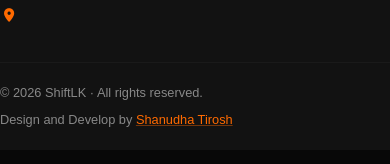
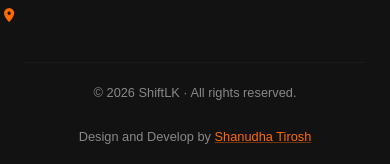
Before and after one commit to ShanudhaTirosh/nextvpn, a React (Create React App) app: page /login in a window 390 px wide. Shown: the part 1477-1641 px from the top of the page. Built offline with nearby package versions, Linux system fonts and the light colour scheme; no server answers; the database is empty.

Commit message:
feat: implement site footer component and initialize home page structure

```diff
--- a/src/components/Footer.jsx
+++ b/src/components/Footer.jsx
@@ -9,7 +9,7 @@ const Footer = () => {
     <footer className="footer-main mt-16">
       <div className="footer-gradient-line"></div>
 
-      <div className="container-main footer-content">
+      <div className="container-main footer-content px-8 lg:px-24">
         <div className="row g-4">
 
           {/* Brand Col */}
@@ -72,10 +72,10 @@ const Footer = () => {
       </div>
 
       {/* Bottom Bar */}
-      <div className="container-main">
-        <div className="footer-bottom reveal-on-scroll">
-          <p className="mb-0">© {new Date().getFullYear()} {settings.siteName} · All rights reserved.</p>
-          <p className="mb-0">
+      <div className="container-main px-6 md:px-12">
+        <div className="footer-bottom flex flex-col md:flex-row items-center justify-between py-6 w-full reveal-on-scroll">
+          <p className="mb-0 text-center md:text-left text-sm text-slate-400">© {new Date().getFullYear()} {settings.siteName} · All rights reserved.</p>
+          <p className="mb-0 text-center md:text-right text-sm text-slate-400 mt-3 md:mt-0">
             Design and Develop by{' '}
             <a
               href="https://shanudhatirosh.github.io/"
--- a/src/pages/Home.jsx
+++ b/src/pages/Home.jsx
@@ -88,13 +88,13 @@ const Home = () => {
               </h1>
               {/* Body */}
               <p className="text-slate-400 text-lg mb-8 max-w-md leading-relaxed">
-                Enterprise Web Hosting, Ultra-Fast VPS, Dedicated Servers,
-                Scalable Cloud &amp; Low-Latency Game Hosting — with 24/7 Expert Support.
+                High-Performance V2Ray &amp; Netch VPN Servers, Ultra-Low Latency Nodes,
+                Multi-Protocol Support &amp; Bypass-Ready Configs — with 24/7 Stable Uptime.
               </p>
               {/* Button row */}
               <div className="flex flex-wrap items-center gap-4 mb-10">
-                <Link to={currentUser ? "/portal/dashboard" : "/pricing"} className="text-decoration-none flex items-center gap-2 px-8 py-3.5 rounded-xl font-bold text-brand-bg bg-gradient-to-r from-brand-primary to-brand-glow hover:scale-105 transition-all duration-300 shadow-[0_0_30px_rgba(255,106,0,0.4)] hover:shadow-[0_0_40px_rgba(255,106,0,0.6)] border-0">
-                  {currentUser ? 'Go to Dashboard' : 'Explore Now'} <i className="fa-solid fa-arrow-right text-sm"></i>
+                <Link to="/pricing" className="text-decoration-none flex items-center gap-2 px-8 py-3.5 rounded-xl font-bold text-brand-bg bg-gradient-to-r from-brand-primary to-brand-glow hover:scale-105 transition-all duration-300 shadow-[0_0_30px_rgba(255,106,0,0.4)] hover:shadow-[0_0_40px_rgba(255,106,0,0.6)] border-0">
+                  Explore Now <i className="fa-solid fa-arrow-right text-sm"></i>
                 </Link>
 
                 <Link to="/contact" className="btn-outline">
--- a/src/styles/components.css
+++ b/src/styles/components.css
@@ -1,17 +1,17 @@
 /* ── Navbar ── */
 .navbar-main{position:fixed;top:0;left:0;width:100%;z-index:1000;background:transparent;transition:all .4s ease;padding:12px 0}
-.navbar-main.scrolled{background:rgba(8,8,8,.95);backdrop-filter:blur(20px);-webkit-backdrop-filter:blur(20px);border-bottom:1px solid var(--glass-border)}
+.navbar-main.scrolled{background:rgba(8,8,8,.95);-webkit-backdrop-filter:blur(20px);backdrop-filter:blur(20px);border-bottom:1px solid var(--glass-border)}
 .navbar-brand-icon{color:var(--orange-main);font-size:1.4rem;margin-right:8px}
 .navbar-brand-text{font-weight:800;font-size:1.2rem;color:#fff}
-.navbar-brand-text span{background:var(--grad-premium);-webkit-background-clip:text;-webkit-text-fill-color:transparent}
+.navbar-brand-text span{background:var(--grad-premium);-webkit-background-clip:text;background-clip:text;-webkit-text-fill-color:transparent}
 .nav-link-custom{color:var(--text-secondary)!important;font-weight:500;font-size:.9rem;transition:color .3s ease;padding:8px 16px!important}
 .nav-link-custom:hover,.nav-link-custom.active{color:var(--orange-main)!important}
 .navbar-avatar{width:36px;height:36px;border-radius:50%;border:2px solid var(--orange-main);object-fit:cover;cursor:pointer}
 .navbar-avatar-initials{width:36px;height:36px;border-radius:50%;background:var(--grad-premium);display:flex;align-items:center;justify-content:center;font-weight:700;font-size:.8rem;color:#000;cursor:pointer}
-.navbar-dropdown{background:var(--glass-bg)!important;backdrop-filter:var(--glass-blur);border:1px solid var(--glass-border)!important;border-radius:12px!important;box-shadow:var(--glass-shadow)!important;padding:8px!important}
+.navbar-dropdown{background:var(--glass-bg)!important;-webkit-backdrop-filter:var(--glass-blur);backdrop-filter:var(--glass-blur);border:1px solid var(--glass-border)!important;border-radius:12px!important;box-shadow:var(--glass-shadow)!important;padding:8px!important}
 .navbar-dropdown .dropdown-item{color:var(--text-secondary)!important;padding:8px 16px;border-radius:8px;font-size:.9rem;transition:all .2s}
 .navbar-dropdown .dropdown-item:hover{background:rgba(255,106,0,.08)!important;color:var(--orange-main)!important}
-.mobile-menu{background:var(--glass-bg);backdrop-filter:var(--glass-blur);border-bottom:1px solid var(--glass-border)}
+.mobile-menu{background:var(--glass-bg);-webkit-backdrop-filter:var(--glass-blur);backdrop-filter:var(--glass-blur);border-bottom:1px solid var(--glass-border)}
 
 /* ── Hero ── */
 .hero-section{min-height:100vh;display:flex;align-items:center;position:relative;overflow:hidden;background:var(--gradient-hero);padding-top:80px}
@@ -34,7 +34,7 @@
 .stat-item{text-align:center;padding:24px 16px;position:relative}
 .stat-item:not(:last-child)::after{content:'';position:absolute;right:0;top:20%;height:60%;width:1px;background:var(--bg-panel)}
 .stat-icon{font-size:1.5rem;color:var(--orange-main);margin-bottom:8px}
-.stat-number{font-size:clamp(1.5rem,3vw,2.25rem);font-weight:800;background:var(--grad-premium);-webkit-background-clip:text;-webkit-text-fill-color:transparent}
+.stat-number{font-size:clamp(1.5rem,3vw,2.25rem);font-weight:800;background:var(--grad-premium);-webkit-background-clip:text;background-clip:text;-webkit-text-fill-color:transparent}
 .stat-label{color:var(--text-secondary);font-size:.85rem;margin-top:4px}
 
 /* ── Feature Cards ── */
```
